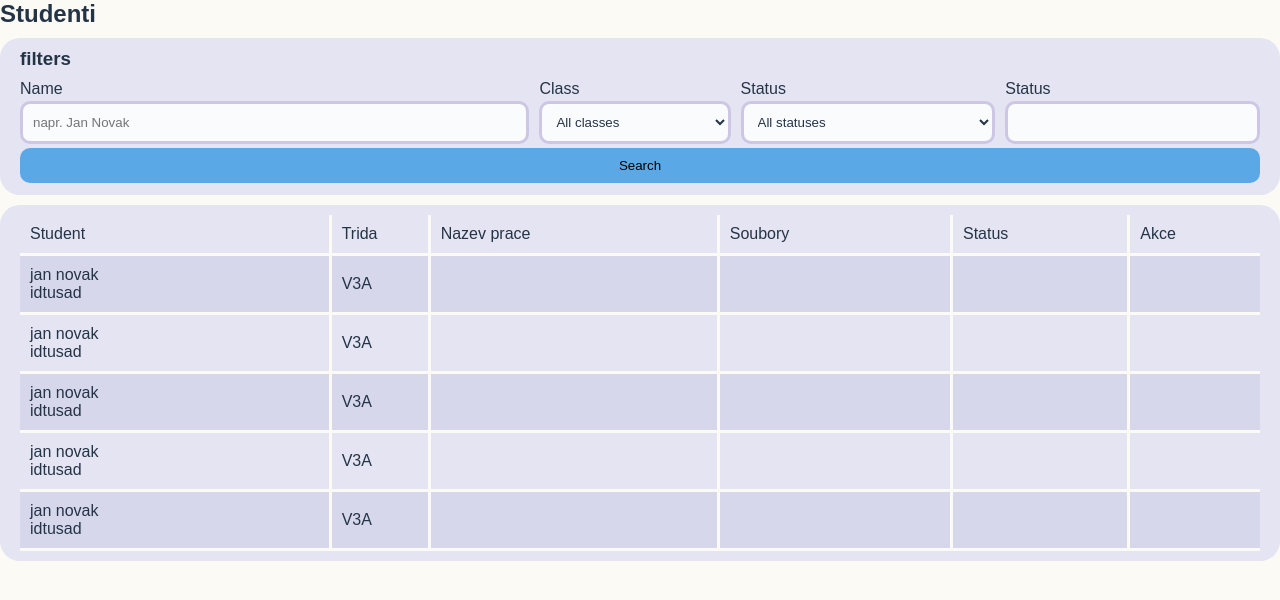
After one commit to FoxWithSomeTea/TP26-13, a PHP site: page /students.html in a window 1280 px wide. The commit adds this page. Shown: the top 600 px of the page. Run offline with PHP 8.4, Linux system fonts and the light colour scheme.

Commit message:
update index style messages overview students

```diff
--- /dev/null
+++ b/students.html
@@ -0,0 +1,116 @@
+<!DOCTYPE html>
+<html>
+<head>
+    <link rel="stylesheet" href="style.css">
+</head>
+<body>
+    <main class="students">
+    <header>
+        <h2>Studenti</h2>
+    </header>
+    <section class="filters">
+        <h3>filters</h3>
+        <form class="filter_grid">
+            <label for="input_name">Name</label>
+            <input class="filter" id="input_name" placeholder="napr. Jan Novak" type="text">
+
+            <label for="input_class">Class</label>
+            <select class="filter" id="input_class">
+                <option value="All classes">All classes</option>
+                <option value="V3A">V3A</option>
+            </select>
+
+            <label for="input_name">Status</label>
+            <select class="filter" id="input_status">
+                <option value="All statuses">All statuses</option>
+                <option value="finished">finished</option>
+                <option value="finished">finished</option>
+            </select>
+
+            <label for="input_name">Status</label>
+            <input class="filter" id="name" type="text">
+
+            <input class="search_button" value="Search" id="search_button" type="button">
+        </form>
+    </section>
+
+    <section class="student_list">
+        <table class="students_table">
+            <tr>
+                <th>Student</th>
+                <th>Trida</th>
+                <th>Nazev prace</th>
+                <th>Soubory</th>
+                <th>Status</th>
+                <th>Akce</th>
+            </tr>
+            <tr>
+                <td>
+                    <div class="student_card">
+                        <p>jan novak</p>
+                        <p>idtusad</p>
+                    </div>
+                </td>
+                <td>V3A</td>
+                <td></td>
+                <td></td>
+                <td></td>
+                <td></td>
+            </tr>
+            <tr>
+                <td>
+                    <div class="student_card">
+                        <p>jan novak</p>
+                        <p>idtusad</p>
+                    </div>
+                </td>
+                <td>V3A</td>
+                <td></td>
+                <td></td>
+                <td></td>
+                <td></td>
+            </tr>
+            <tr>
+                <td>
+                    <div class="student_card">
+                        <p>jan novak</p>
+                        <p>idtusad</p>
+                    </div>
+                </td>
+                <td>V3A</td>
+                <td></td>
+                <td></td>
+                <td></td>
+                <td></td>
+            </tr>
+            <tr>
+                <td>
+                    <div class="student_card">
+                        <p>jan novak</p>
+                        <p>idtusad</p>
+                    </div>
+                </td>
+                <td>V3A</td>
+                <td></td>
+                <td></td>
+                <td></td>
+                <td></td>
+            </tr>
+            <tr>
+                <td>
+                    <div class="student_card">
+                        <p>jan novak</p>
+                        <p>idtusad</p>
+                    </div>
+                </td>
+                <td>V3A</td>
+                <td></td>
+                <td></td>
+                <td></td>
+                <td></td>
+            </tr>
+        </table>
+    </section>
+    </main>
+</body>
+</html>
--- a/style.css
+++ b/style.css
@@ -1,30 +1,165 @@
+:root {
+    --base: #FBFAF5;
+    --donnou: #E4E4F2;
+    --dark: #1f2a37;
+    --importantblue: #5AA9E6;
+    --blue_darker: #449EE3;
+    --blue_dark: #3194E0;
+    --limecream: #6EB257;
+    --redwrong: #F71735;
+    --text: #243447;
+    --light_text: #FFF;
+    --darker_text: #dbe5f0;
+    --input: #f9fbfd;
+    --input_border: #CDC7E5;
+    --table_border: #FBFAF5;
+    --table_dark: #D7D7EC;
+}
 body {
-    background-color: black;
+    background-color: var(--base);
+    margin: 0px;
+    color: var(--text);
+    font-family: Arial, Helvetica, sans-serif;
 }
 * {
-    font-family: Arial, Helvetica, sans-serif;
+    margin: 0px;
 }
-.container {
-    display: flex;
-    border: 2px purple solid;
-    padding: 10px;
-    background-color: pink;
+.layout {
+    display: grid;
+    grid-template-columns: 0.25fr 1fr;
+    height: 100vh;
 }
-.container .div {
-    background-color: lightblue;
-    padding: 10px;
-    border: 2px black solid;
-    text-align: center;
-}
-.sidebar_container {
+.sidebar {
+    background-color: var(--dark);
+    color: var(--light_text);
+    grid-column: 1;
+    padding: 20px 20px;
     display: flex;
     flex-direction: column;
-    border: 2px purple solid;
+    gap: 30px;
+}
+.navigation {
+    display: flex;
+    flex-direction: column;
+    gap: 10px;
+}
+.navigation a {
+    display: block;
+    width: 175px;
+    padding: 10px 10px;
+    border-radius: 10px;
+    text-decoration: underline;
+    color: var(--darker_text);
+}
+.navigation a:hover {
+    background-color: var(--text);
+    color: var(--light_text);
+}
+.content {
+    padding: 20px 20px;
+    grid-column: 2;
+}
+.title {
+    color: var(--light_text);
+    font-weight: bold;
+}
+iframe {
+    border: none;
+    height: 100vh;
+    width: 100%;
+}
+.students {
+    display: flex;
+    flex-direction: column;
+    gap: 10px;
+}
+.filters {
+    display: flex;
+    flex-direction: column;
+    gap: 10px;
+    background-color: var(--donnou);
+    padding: 10px 20px;
+    border-radius: 20px;
+}
+.filter_grid {
+    display: grid;
+    grid-template-rows: 1fr 1fr 1fr;
+    grid-template-columns: 2fr 0.75fr 1fr 1fr;
+    gap: 2px 10px;
+    height: 105px;
+}
+.filter_grid label {
+    grid-row: 1;
+}
+.filter {
+    background-color: var(--input);
+    color: var(--text);
+    grid-row: 2;
+    border-radius: 10px;
+    padding: 10px 10px;
+    border: 3px solid var(--input_border);
+}
+.search_button {
+    background-color: var(--importantblue);
+    margin: 2px 0px;
+    border: transparent;
+    padding: 10px 10px;
+    border-radius: 10px;
+    grid-column: 1 / -1;
+    grid-row: 3;
+}
+.search_button:hover {
+    background-color: var(--blue_darker);
+}
+.student_list {
+    padding: 10px 20px;
+    border-radius: 20px;
+    background-color: var(--donnou);
+}
+.students_table {
+    border-collapse: collapse;
+    width: 100%;
+    table-layout: fixed;
+}
+.students_table th {
+    border-bottom: solid var(--table_border) 3px;
     padding: 10px;
-    background-color: pink;
+    text-align: left;
+    font-weight: normal;
 }
-.sidebar_container div {
-    border: 2px orange solid;
-    background-color: yellowgreen;
-    margin: 2px 0px;
+.students_table tr:nth-child(even) {
+    background-color: var(--table_dark);
 }
+.students_table
+th:nth-child(2),
+th:nth-child(3),
+th:nth-child(4),
+th:nth-child(5),
+td:nth-child(2),
+td:nth-child(3),
+td:nth-child(4),
+td:nth-child(5) {
+    border-right: solid var(--table_border) 3px;
+    border-left: solid var(--table_border) 3px;
+}
+.students_table th:nth-child(1) { width: 26%; }
+.students_table th:nth-child(2) { width: 7%; }
+.students_table th:nth-child(3) { width: 24%; }
+.students_table th:nth-child(4) { width: 19%; }
+.students_table th:nth-child(5) { width: 14%; }
+.students_table th:nth-child(6) { width: 10%; }
+.student_card {
+    text-align: left;
+    font-weight: normal;
+}
+.students_table td {
+    border-bottom: solid var(--table_border) 3px;
+    padding: 10px;
+}
+.student_card {
+    display: flex;
+    flex-direction: column;
+}
+.student_card input {
+
+}
```
Also changed, not shown: db.php (added, +12 -0 lines), getMessages.php (added, +18 -0 lines), getStudents.php (added, +18 -0 lines), index.html (+19 -22 lines), messages.html (added, +12 -0 lines), overview.html (added, +12 -0 lines).
